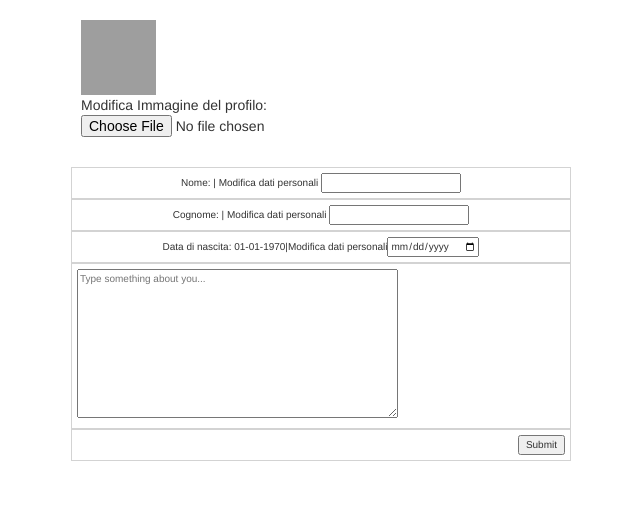
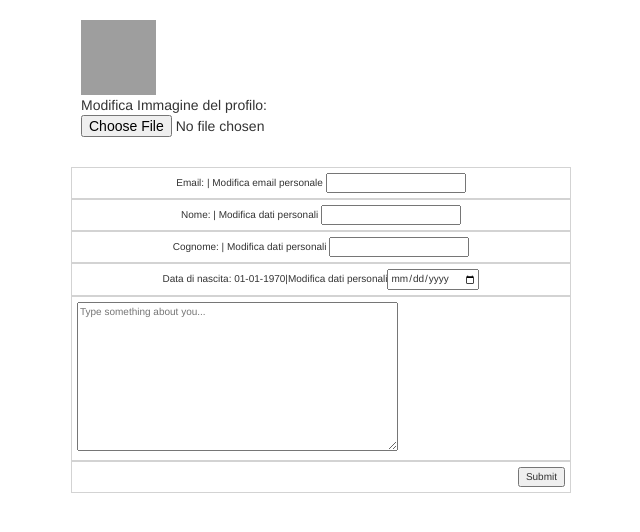
Before and after one commit to ProgettoRetiSistemiInformatici/SiteProject, a PHP site: page /profiles/changedata.php in a window 1280 px wide. Shown: the part 90-622 px from the top of the page, without its empty margins (249-889 px from the left). Run offline with PHP 8.4, Linux system fonts and the light colour scheme; the visitor is signed in with stand-in values (Sample User, id 1); grey boxes are pictures that could not be loaded.

Commit message:
Update changedata.php

```diff
--- a/profiles/changedata.php
+++ b/profiles/changedata.php
@@ -36,6 +36,7 @@ session_start();
         <form action="savechanges.php" method="post" enctype="multipart/form-data">
             <div style="width: 50%; margin: 0 auto;"><div class="profile_img"><img src="<?php echo "profile_images/".$_SESSION['profile']->profile_image; ?>"
                                           alt="Immagine "width="75" height="75"> <br>Modifica Immagine del profilo:<input type="file" name="newPimage"><br></div>
+<div align="center" class="profile_info">Email: <?php echo  $_SESSION['profile']->email ?>| Modifica email personale <input type="text" name="newEmail"><br></div>
             <div align="center" class="profile_info">Nome: <?php echo  $_SESSION['profile']->firstname ?>| Modifica dati personali <input type="text" name="newName"><br></div>
             <div align="center" class="profile_info">Cognome: <?php echo  $_SESSION['profile']->lastname ?>| Modifica dati personali <input type="text" name="newLName"><br></div>
             <div align="center" class="profile_info">Data di nascita: <?php echo  date('d-m-Y',strtotime($_SESSION['profile']->birth)) ?>|Modifica dati personali<input type="date" name="newBirth"><br></div>
```
